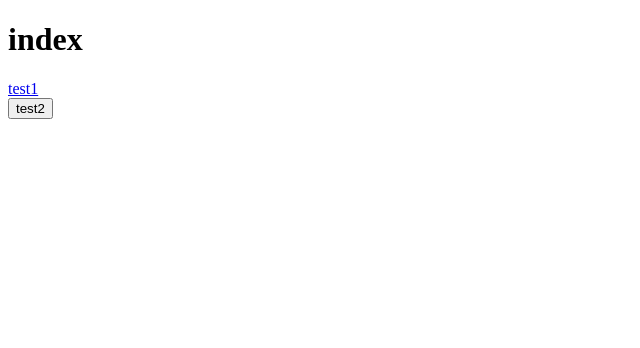
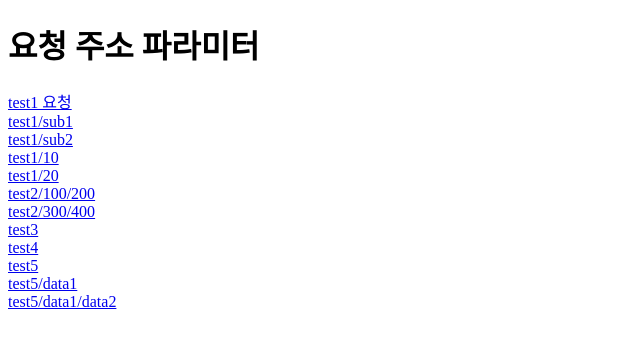
Before and after one commit to minseunghwang/YouthAcademy-Python-Mysql, a Flask app: page / in a window 1280 px wide. Shown: the top 348 px of the page, without its empty margins (0-640 px from the left). Run offline with Flask 2, Linux system fonts and the light colour scheme.

Commit message:
20200115 morning

```diff
--- a/flask/수업예제/09_입력요소/main.py
+++ b/flask/수업예제/09_입력요소/main.py
@@ -28,9 +28,22 @@ def result2():
     data2 = request.form.get('data2')
     data3 = request.form.get('data3')
 
+    # values를 사용하면 요청 방식에 관계없이 파라미터 데이터 추출이 가능하다.
+    data4 = request.values.get('data4')
+
+    # 동일 이름으로 여러 데이터가 전달될 경우 getlist 함수를 이용한다.
+    data5 = request.values.getlist('data5')
+
+    data6 = request.values.getlist('data6')
+
+
     print(f'data1 : {data1}')
     print(f'data2 : {data2}')
     print(f'data3 : {data3}')
+    print(f'data4 : {data4}')
+    print(f'data5 : {data5}')
+    print(f'data6 : {data6}')
+
 
     html = render_template('result2.html')
     return html
--- /dev/null
+++ b/flask/수업예제/10_쿼리스트링/main.py
@@ -0,0 +1,53 @@
+from flask import Flask, render_template, request
+
+app = Flask(__name__)
+
+@app.route('/')
+def index():
+    html = render_template('index.html')
+    return html
+
+
+@app.route('/test1')
+def test1():
+    return 'test1'
+
+
+@app.route('/test1/sub1')
+def test1sub1():
+    return 'test1/sub1'
+
+
+@app.route('/test1/sub2')
+def test1sub2():
+    return 'test1/sub2'
+
+
+# test2를 요청할때 두번째 하위 주소가 있는 경우 호출
+# 두번째 하위 주소는 데이터를 취급하여 변수에 담아준다.
+@app.route('/test1/<data1>')
+def test2(data1):
+    return f'test2 data1 : {data1}'
+
+
+# 요청 주소는 같고 데이터의 개수가 다를 경우 처리할 코드가 너무 많이 다르다면 함수를 나누어서 구현해 준다.
+@app.route('/test2/<data1>/<data2>')
+def test22(data1, data2):
+    return f'test2 data1 : {data1}, data2 : {data2}'
+
+
+# 서로 다른 요청 주소에 대해 처리할 코드가 똑같다면 같이 등록한다.
+@app.route('/test3')
+@app.route('/test4')
+def test3_test4():
+    return 'test3 or test4'
+
+
+@app.route('/test5', defaults = {'data1' : 1, 'data2' : 2})
+@app.route('/test5/<data1>', defaults={'data2' : 20})
+@app.route('/test5/<data1>/<data2>')
+def test5(data1, data2):
+    return f'test5 data1 : {data1}, data2 : {data2}'
+
+
+app.run(host='0.0.0.0', port=80, debug=True)
--- /dev/null
+++ b/flask/수업예제/10_쿼리스트링/templates/index.html
@@ -0,0 +1,24 @@
+<!DOCTYPE html>
+<html lang="en">
+<head>
+    <meta charset="UTF-8">
+    <title>Title</title>
+</head>
+<body>
+    <h1>요청 주소 파라미터</h1>
+    <a href="test1">test1 요청</a><br>
+    <a href="test1/sub1">test1/sub1</a><br>
+    <a href="test1/sub2">test1/sub2</a><br>
+    <a href="test1/10">test1/10</a><br>
+    <a href="test1/20">test1/20</a><br>
+    <a href="test2/100/200">test2/100/200</a><br>
+    <a href="test2/300/400">test2/300/400</a><br>
+
+    <a href="test3">test3</a><br>
+    <a href="test4">test4</a><br>
+
+    <a href="test5">test5</a><br>
+    <a href="test5/100">test5/data1</a><br>
+    <a href="test5/100/200">test5/data1/data2</a><br>
+</body>
+</html>
```
Also changed, not shown: flask/수업예제/09_입력요소/templates/test2.html (+31 -0 lines), flask/수업예제/11_템플릿 사용하기/main.py (added, +20 -0 lines), flask/수업예제/11_템플릿 사용하기/templates/index.html (added, +23 -0 lines), flask/수업예제/12_템플릿 제어문/main.py (added, +15 -0 lines), flask/수업예제/12_템플릿 제어문/templates/index.html (added, +21 -0 lines).
